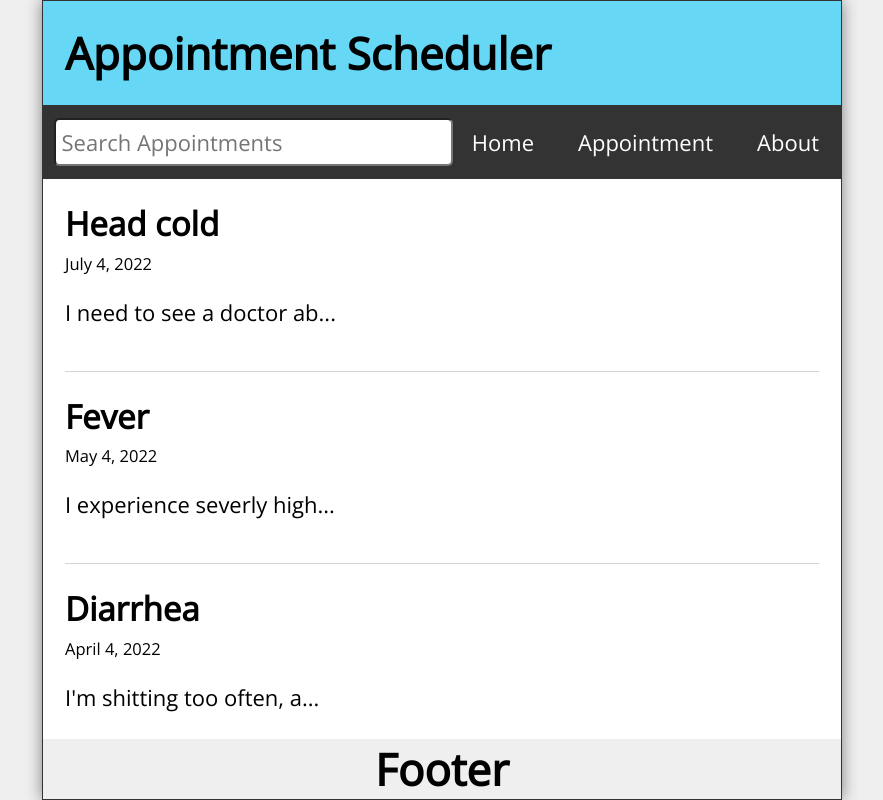
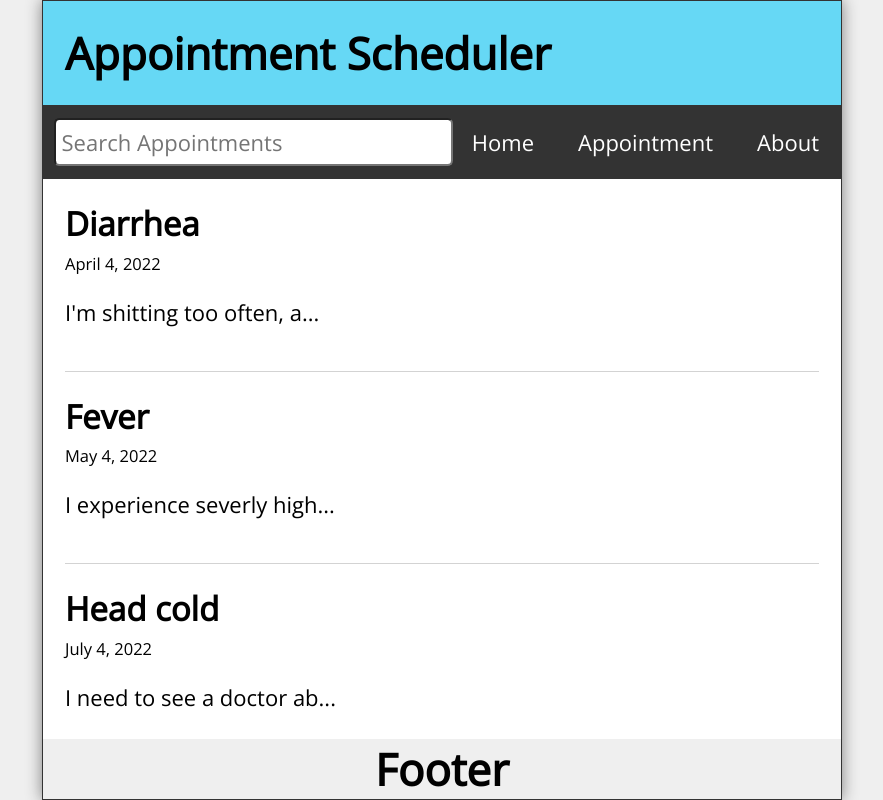
Before and after one commit to niiquash/scheduling-app, a React (Create React App) app in the folder frontend/schedulingapp/: page / in a window 1280 px wide. Shown: the whole page, without its empty margins (198-1081 px from the left). Built offline with nearby package versions, Linux system fonts and the light colour scheme.

Commit message:
added search functionality

```diff
--- a/frontend/schedulingapp/src/App.js
+++ b/frontend/schedulingapp/src/App.js
@@ -40,6 +40,13 @@ function App() {
   const [appointmentDetails, setAppointmentDetails] = useState('');
   const redirect = useNavigate();
 
+  useEffect(() => {
+    const filteredResults = appointments.filter((appt) =>
+      ((appt.apptDetails).toLowerCase()).includes(search.toLowerCase())
+      || ((appt.apptTitle).toLowerCase()).includes(search.toLowerCase()))
+    setSearchResults(filteredResults.reverse());
+  }, [appointments, search])
+
   const handleSubmit = (e) => {
     e.preventDefault();
     const id = appointments.length ? appointments[appointments.length - 1].id + 1 : 1;
@@ -63,7 +70,7 @@ function App() {
       <Header title={"Appointment Scheduler"} />
       <Nav search={search} setSearch={setSearch} />
       <Routes>
-        <Route path="/" element={<Home appointments={appointments} />} />
+        <Route path="/" element={<Home appointments={searchResults} />} />
         <Route path="/appointment"
           element={<NewAppointment
             handleSubmit={handleSubmit}
```
